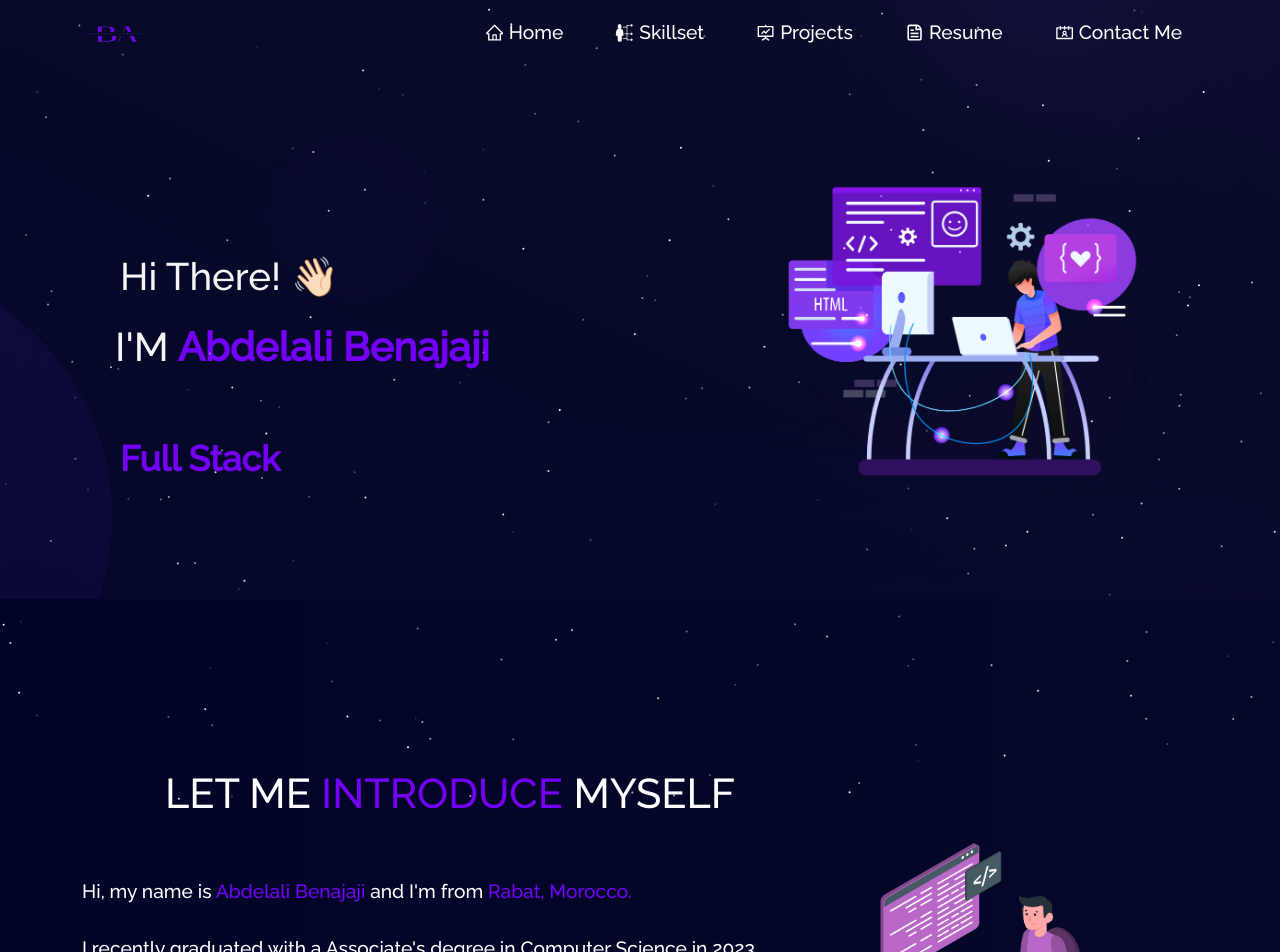
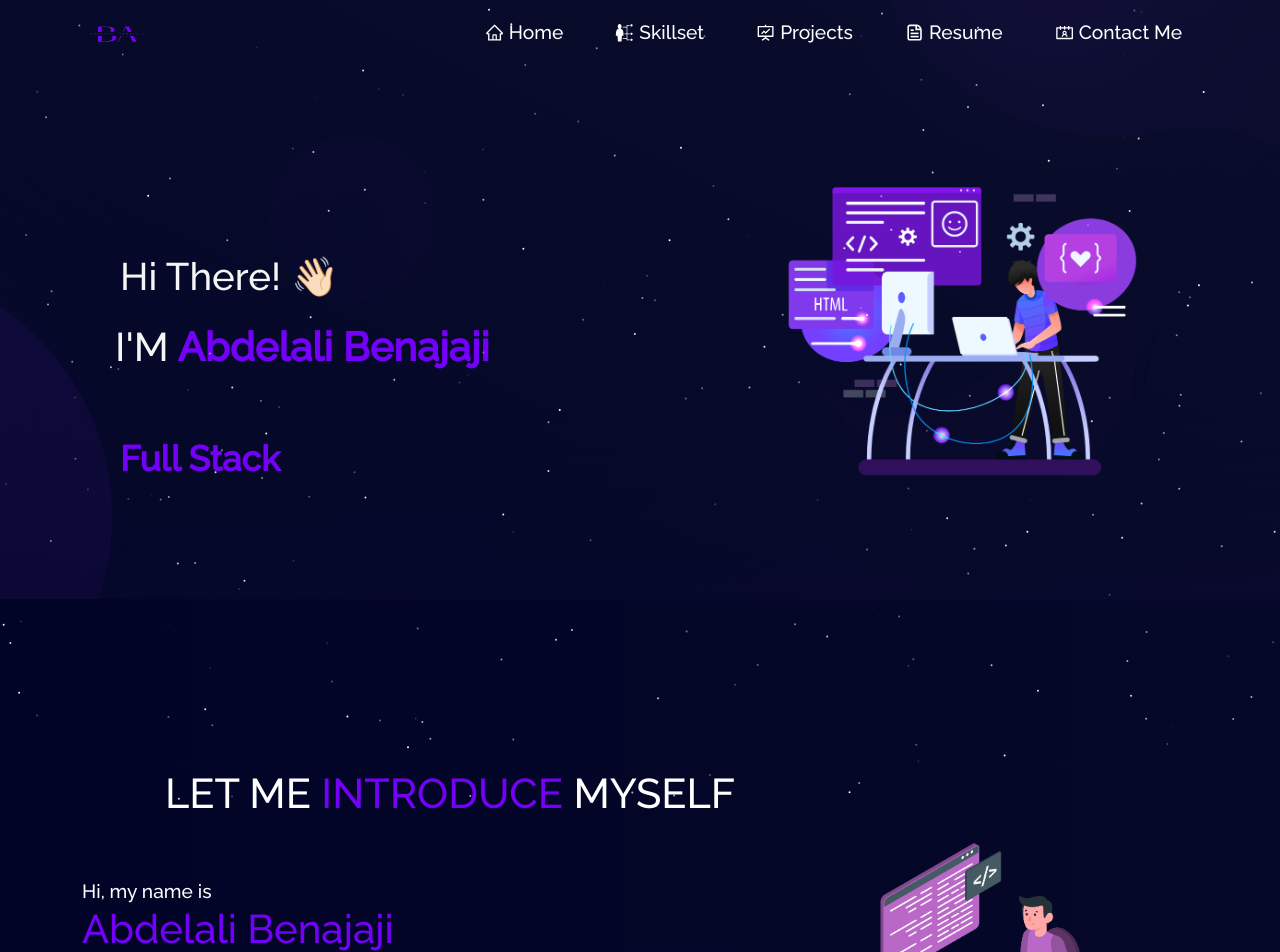
Before and after one commit to Abdelali-Benajaji/Portfolio, a React (Create React App) app: page / in a window 1280 px wide. Shown: the top 952 px of the page. Built offline with nearby package versions, Linux system fonts and the light colour scheme.

Commit message:
After Update

```diff
--- a/public/index.html
+++ b/public/index.html
@@ -7,10 +7,23 @@
     <meta name="theme-color" content="#000000" />
     <meta
       name="description"
-      content="This Portfolio site created using React.js"
+      content="Abdelali Benajaji - Web Developer Portfolio. Explore my work in web development and discover my skills and projects."
     />
     <link rel="manifest" href="%PUBLIC_URL%/manifest.json" />
-    <title>Abdelali || Benajaji</title>
+    <title>Abdelali Benajaji</title>
+    <script type="application/ld+json">
+      {
+        "@context": "http://schema.org",
+        "@type": "Person",
+        "name": "Abdelali Benajaji",
+        "description": "Web Developer",
+        "url": "https://abdelali-benajaji.vercel.app/",
+        "sameAs": [
+          "https://www.linkedin.com/in/abdelali-benajaji/",
+          "https://github.com/Abdelali-Benajaji"
+        ]
+      }
+    </script>
   </head>
   <body>
     <noscript>You need to enable JavaScript to run this app.</noscript>
--- a/src/components/Contact/Social.jsx
+++ b/src/components/Contact/Social.jsx
@@ -22,7 +22,7 @@ const Social = () => {
                 <ul className="contact-social-links">
                   <li className="contact-icons">
                     <a
-                      href="https://github.com/Abdelalib"
+                      href="https://github.com/Abdelali-Benajaji"
                       target="_blank"
                       rel="noreferrer"
                       className="icon-color  contact-social-icons"
@@ -42,7 +42,7 @@ const Social = () => {
                   </li>
                   <li className="contact-icons">
                     <a
-                      href="https://www.linkedin.com/m/profile/in/abdelali-benajaji-803b9a225"
+                      href="https://www.linkedin.com/in/abdelali-benajaji/"
                       target="_blank"
                       rel="noreferrer"
                       className="icon-color  contact-social-icons"
--- a/src/components/Footer/Footer.jsx
+++ b/src/components/Footer/Footer.jsx
@@ -25,7 +25,7 @@ const Footer = () => {
             <ul className="footer-icons">
               <li className="social-icons">
                 <a
-                  href="https://github.com/Abdelalib"
+                  href="https://github.com/Abdelali-Benajaji"
                   style={{ color: "white" }}
                   target="_blank"
                   rel="noopener noreferrer"
@@ -47,7 +47,7 @@ const Footer = () => {
               </li>
               <li className="social-icons">
                 <a
-                  href="https://www.linkedin.com/m/profile/in/abdelali-benajaji-803b9a225"
+                  href="https://www.linkedin.com/in/abdelali-benajaji/"
                   style={{ color: "white" }}
                   target="_blank"
                   rel="noopener noreferrer"
--- a/src/components/Home/About.jsx
+++ b/src/components/Home/About.jsx
@@ -20,11 +20,11 @@ const About = () => {
                   LET ME <span className="yellow"> INTRODUCE </span> MYSELF
                 </h1>
                 <p className="home-about-body">
-                 Hi, my name is <span className="yellow">Abdelali Benajaji </span>
+                 Hi, my name is <h1 className="yellow">Abdelali Benajaji </h1>
                  and I'm from <span className="yellow"> Rabat, Morocco.</span>
                 <br />
                 <br />
-                I recently graduated with a Associate's degree in Computer Science in 2023.
+                Graduated with a Spicialized Technical degree in Computer Science in Full stack Web Development.
                 <br />
                 <br />
                   As a
@@ -33,8 +33,8 @@ const About = () => {
                   <br />
                   <br />I am proficient in
                     <b className="yellow"> Javascript </b>
-                    as well as have knowledge in programming languages such as , PHP, Python,
-                  <b className="yellow"> Sql, </b>
+                    as well as have knowledge in programming languages such as , PHP, PYTHON,
+                  <b className="yellow"> SQL, </b>
                   <br />
                   <br />
                   I have a passion for working
@@ -76,7 +76,7 @@ const About = () => {
                 <ul className="home-about-social-links">
                   <li className="social-icons">
                     <a
-                      href="https://github.com/Abdelalib"
+                      href="https://github.com/Abdelali-Benajaji"
                       target="_blank"
                       rel="noreferrer"
                       className="icon-colour  home-social-icons"
@@ -98,7 +98,7 @@ const About = () => {
                   </li>
                   <li className="social-icons">
                     <a
-                      href="https://www.linkedin.com/m/profile/in/abdelali-benajaji-803b9a225"
+                      href="https://www.linkedin.com/in/abdelali-benajaji/"
                       target="_blank"
                       rel="noreferrer"
                       className="icon-colour  home-social-icons"
--- a/src/components/Skillset/Github.jsx
+++ b/src/components/Skillset/Github.jsx
@@ -9,7 +9,7 @@ const Github = () => {
         Days I <strong className="yellow">Code</strong>
       </h1>
       <GitHubCalendar
-        username="Abdelalib"
+        username="Abdelali-Benajaji"
         blockSize={15}
         blockMargin={5}
         color="#6102ce"
--- a/src/pages/Projects.jsx
+++ b/src/pages/Projects.jsx
@@ -26,18 +26,18 @@ const Projects = () => {
             <ProjectCard
               imgPath={project}
               isBlog={false}
-              title="e-commerce Cosmetic Website"
-              description="Cosmetic ecommerce Website building with React Js and Laravel "
-              ghLink="https://github.com/Abdelalib/Ecomerce-React-Laravel.git"
+              title="COSMITIK"
+              description="cosmetic e-commerce website using the dynamic capabilities of React.js and the robust backend functionalities of Laravel. This venture aims to create an engaging online shopping platform tailored for cosmetics, offering a seamless and visually appealing experience to our users. Through the fusion of these technologies, we aspire to craft a compelling and user-centric interface, bolstered by a secure and scalable backend, to provide customers with an outstanding shopping journey for their beauty and cosmetic needs"
+              ghLink="https://github.com/Abdelali-Benajaji/Ecomerce-React-Laravel.git"
             />
           </Col>
           <Col md={4} className="project-card">
             <ProjectCard
               imgPath={Mang}
               isBlog={false}
-              title="Digency"
-              description="This online Users Management App Responsive and Building With React Js And Laravel Also I use Rest Api For retrive Data From Th Database in Mysql .The user can Add ,Edit ,Drop and Read the information and They also can View the chart of the users Added fo each Week."
-              ghLink="https://github.com/Abdelalib/stage-project-frontend.git"
+              title="DIGENCY"
+              description="We are dedicated to creating a responsive Users Management App, meticulously crafted using React.js and Laravel, with data retrieval powered by a REST API connecting to a MySQL database. Our application will provide users with the ability to seamlessly Add, Edit, Delete, and Retrieve user information, along with an insightful chart feature for tracking weekly user additions. Our commitment to professionalism and expertise in modern web development ensures a user-friendly experience that surpasses expectations."
+              ghLink="https://github.com/Abdelali-Benajaji/stage-project-frontend.git"
             />
           </Col>
 
@@ -45,9 +45,9 @@ const Projects = () => {
             <ProjectCard
               imgPath={kickstart}
               isBlog={false}
-              title="Kids Game"
-              description=" Simple Math Game For The Kids that building with HTML_CSS and Javascript "
-              ghLink="https://github.com/Abdelalib/Ecommerce-product-page-main.git"
+              title="MATH KID"
+              description=" an engaging math game specifically tailored for children. We'll be using the foundational web technologies of HTML, CSS, and JavaScript to build this interactive educational game. Our aim is to make learning math fun and accessible for kids, offering a playful yet educational experience. Through the combination of these web technologies, we plan to create an intuitive and visually appealing game that helps children enhance their math skills in an enjoyable and interactive way "
+              ghLink="https://github.com/Abdelali-Benajaji/Ecommerce-product-page-main.git"
             />
           </Col>
 
--- a/src/pages/Resume.jsx
+++ b/src/pages/Resume.jsx
@@ -11,7 +11,7 @@ import "react-pdf/dist/esm/Page/AnnotationLayer.css";
 import "react-pdf/dist/esm/Page/TextLayer.css";
 pdfjs.GlobalWorkerOptions.workerSrc = `https://cdnjs.cloudflare.com/ajax/libs/pdf.js/${pdfjs.version}/pdf.worker.js`;
 
-const resumeLink = `https://raw.githubusercontent.com/abdelalib/portfolio/main/src/assets/ICH.pdf`
+const resumeLink = `https://raw.githubusercontent.com/Abdelali-Benajaji/portfolio/main/src/assets/ICH.pdf`
 
 
 const Resume = () => {
```
Also changed, not shown: src/assets/projects/kickstart.png, src/assets/projects/mang.png, src/pages/Home.jsx (line endings or trailing spaces).
